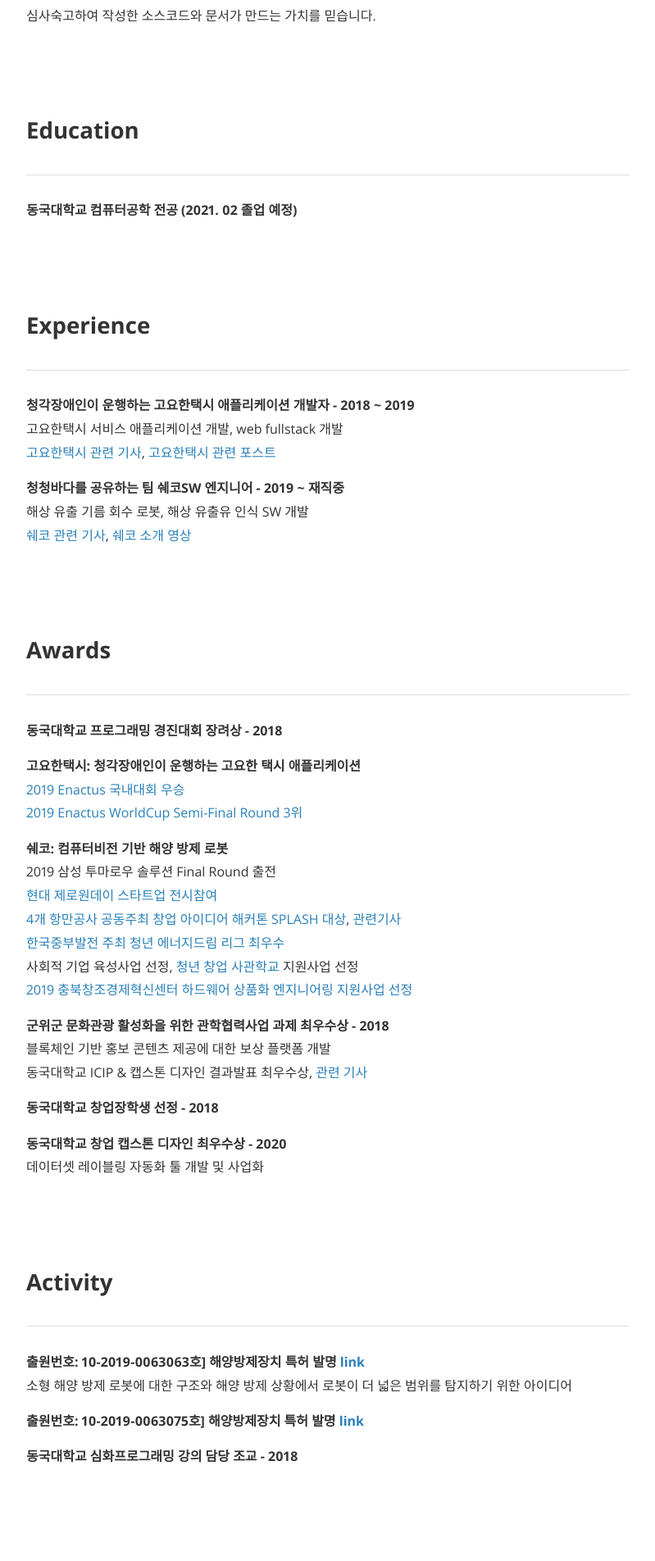
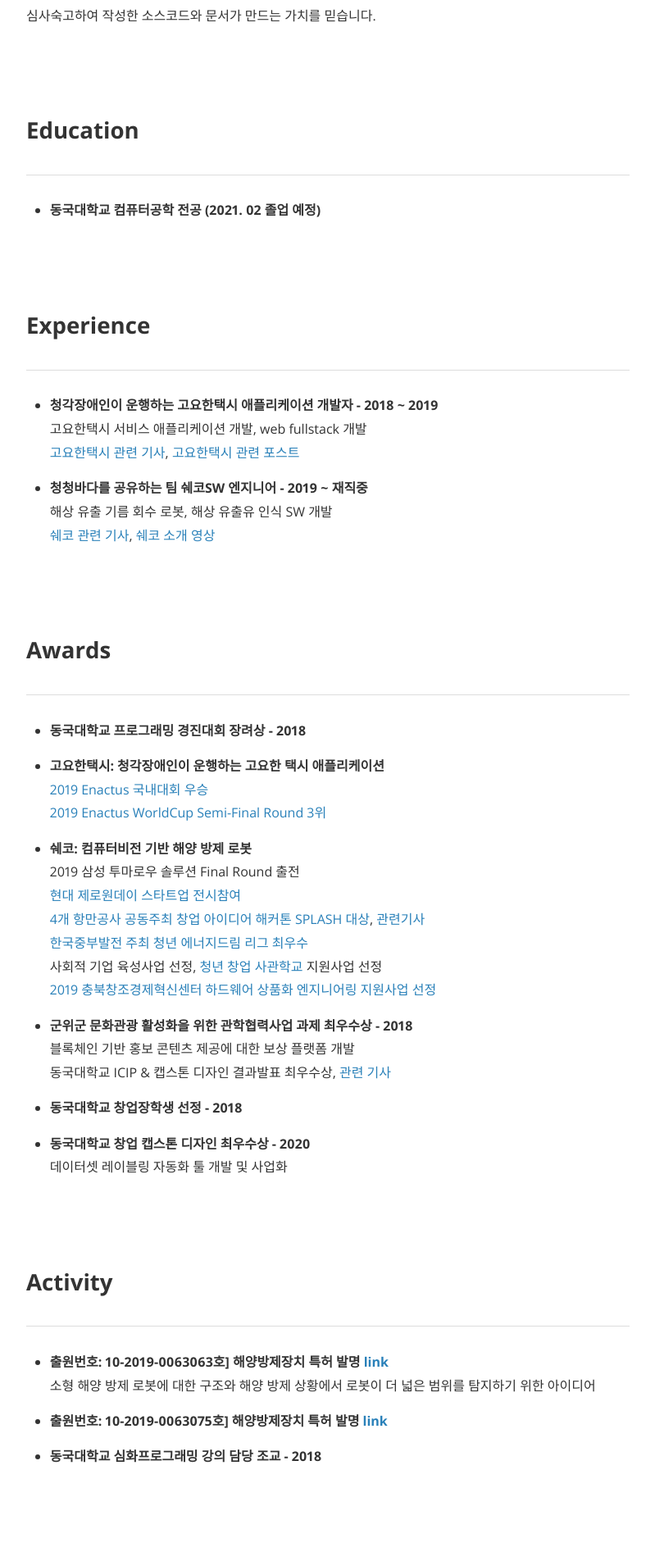
Before and after one commit to injae-kim/injae-kim.github.io, a Jekyll site: the page built from about.md, in a window 1280 px wide. Shown: the part 1121-3025 px from the top of the page at 82% size, without its empty margins (240-1039 px from the left). Built offline with Jekyll 4.4.1, drawn with Linux system fonts in a browser that asks for light colours; nearby versions of some CDN libraries; some web fonts are replaced.

Commit message:
fix post

```diff
--- a/about.md
+++ b/about.md
@@ -35,7 +35,7 @@
 
 ---
 
-**동국대학교 컴퓨터공학 전공 (2021. 02 졸업 예정)**
+- **동국대학교 컴퓨터공학 전공 (2021. 02 졸업 예정)**
 
 <br/>
 
@@ -45,11 +45,11 @@
 
 ---
 
-**청각장애인이 운행하는 고요한택시 애플리케이션 개발자 - 2018 ~ 2019**<br/>고요한택시 서비스 애플리케이션 개발, web fullstack 개발<br/>
-[고요한택시 관련 기사](http://news1.kr/articles/?3786791), [고요한택시 관련 포스트](https://blog.naver.com/kead1/221677118935)
+- **청각장애인이 운행하는 고요한택시 애플리케이션 개발자 - 2018 ~ 2019**<br/>고요한택시 서비스 애플리케이션 개발, web fullstack 개발<br/>
+  [고요한택시 관련 기사](http://news1.kr/articles/?3786791), [고요한택시 관련 포스트](https://blog.naver.com/kead1/221677118935)
 
-**청청바다를 공유하는 팀 쉐코SW 엔지니어 - 2019 ~ 재직중**<br/>해상 유출 기름 회수 로봇, 해상 유출유 인식 SW 개발<br/>
-[쉐코 관련 기사](https://www.yna.co.kr/view/AKR20190628149500065?input=1195m), [쉐코 소개 영상](https://www.youtube.com/watch?v=V6j5l5dnHDc)
+- **청청바다를 공유하는 팀 쉐코SW 엔지니어 - 2019 ~ 재직중**<br/>해상 유출 기름 회수 로봇, 해상 유출유 인식 SW 개발<br/>
+  [쉐코 관련 기사](https://www.yna.co.kr/view/AKR20190628149500065?input=1195m), [쉐코 소개 영상](https://www.youtube.com/watch?v=V6j5l5dnHDc)
 
 <br/>
 
@@ -59,28 +59,28 @@
 
 ---
 
-**동국대학교 프로그래밍 경진대회 장려상 - 2018**
+- **동국대학교 프로그래밍 경진대회 장려상 - 2018**
 
-**고요한택시: 청각장애인이 운행하는 고요한 택시 애플리케이션**<br/>
-[2019 Enactus 국내대회 우승](https://www.venturesquare.net/786727)<br/>
-[2019 Enactus WorldCup Semi-Final Round 3위](https://enactus.org/worldcup/results-2014/)
+- **고요한택시: 청각장애인이 운행하는 고요한 택시 애플리케이션**<br/>
+  [2019 Enactus 국내대회 우승](https://www.venturesquare.net/786727)<br/>
+  [2019 Enactus WorldCup Semi-Final Round 3위](https://enactus.org/worldcup/results-2014/)
 
-**쉐코: 컴퓨터비전 기반 해양 방제 로봇**<br/>
-2019 삼성 투마로우 솔루션 Final Round 출전<br/>
-[현대 제로원데이 스타트업 전시참여](http://zer01neday.com/929/)<br/>
-[4개 항만공사 공동주최 창업 아이디어 해커톤 SPLASH 대상](https://injae-kim.github.io/assets/about_me/항만공사해커톤.jpg), [관련기사](http://ilyo.co.kr/?ac=article_view&entry_id=348400)<br/>
-[한국중부발전 주최 청년 에너지드림 리그 최우수](https://injae-kim.github.io/assets/about_me/중부발전에너지드림리그.jpg)<br/>
-사회적 기업 육성사업 선정, [청년 창업 사관학교](https://www.venturesquare.net/794557) 지원사업 선정<br/>
-[2019 충북창조경제혁신센터 하드웨어 상품화 엔지니어링 지원사업 선정](https://www.youtube.com/watch?v=V6j5l5dnHDc)
+- **쉐코: 컴퓨터비전 기반 해양 방제 로봇**<br/>
+  2019 삼성 투마로우 솔루션 Final Round 출전<br/>
+  [현대 제로원데이 스타트업 전시참여](http://zer01neday.com/929/)<br/>
+  [4개 항만공사 공동주최 창업 아이디어 해커톤 SPLASH 대상](https://injae-kim.github.io/assets/about_me/항만공사해커톤.jpg), [관련기사](http://ilyo.co.kr/?ac=article_view&entry_id=348400)<br/>
+  [한국중부발전 주최 청년 에너지드림 리그 최우수](https://injae-kim.github.io/assets/about_me/중부발전에너지드림리그.jpg)<br/>
+  사회적 기업 육성사업 선정, [청년 창업 사관학교](https://www.venturesquare.net/794557) 지원사업 선정<br/>
+  [2019 충북창조경제혁신센터 하드웨어 상품화 엔지니어링 지원사업 선정](https://www.youtube.com/watch?v=V6j5l5dnHDc)
 
-**군위군 문화관광 활성화을 위한 관학협력사업 과제 최우수상 - 2018**<br/>
-블록체인 기반 홍보 콘텐츠 제공에 대한 보상 플랫폼 개발<br/>
-동국대학교 ICIP & 캡스톤 디자인 결과발표 최우수상, [관련 기사](https://www.kyongbuk.co.kr/news/articleView.html?idxno=1049167)
+- **군위군 문화관광 활성화을 위한 관학협력사업 과제 최우수상 - 2018**<br/>
+  블록체인 기반 홍보 콘텐츠 제공에 대한 보상 플랫폼 개발<br/>
+  동국대학교 ICIP & 캡스톤 디자인 결과발표 최우수상, [관련 기사](https://www.kyongbuk.co.kr/news/articleView.html?idxno=1049167)
 
-**동국대학교 창업장학생 선정 - 2018**
+- **동국대학교 창업장학생 선정 - 2018**
 
-**동국대학교 창업 캡스톤 디자인 최우수상 - 2020**<br/>
-데이터셋 레이블링 자동화 툴 개발 및 사업화
+- **동국대학교 창업 캡스톤 디자인 최우수상 - 2020**<br/>
+  데이터셋 레이블링 자동화 툴 개발 및 사업화
 
 <br/>
 
@@ -90,12 +90,12 @@
 
 ---
 
-**출원번호: 10-2019-0063063호] 해양방제장치 특허 발명 [link](https://doi.org/10.8080/1020190063063)**<br/>
-소형 해양 방제 로봇에 대한 구조와 해양 방제 상황에서 로봇이 더 넓은 범위를 탐지하기 위한 아이디어
+- **출원번호: 10-2019-0063063호] 해양방제장치 특허 발명 [link](https://doi.org/10.8080/1020190063063)**<br/>
+  소형 해양 방제 로봇에 대한 구조와 해양 방제 상황에서 로봇이 더 넓은 범위를 탐지하기 위한 아이디어
 
-**출원번호: 10-2019-0063075호] 해양방제장치 특허 발명 [link](https://doi.org/10.8080/1020190063075)**
+- **출원번호: 10-2019-0063075호] 해양방제장치 특허 발명 [link](https://doi.org/10.8080/1020190063075)**
 
-**동국대학교 심화프로그래밍 강의 담당 조교 - 2018**
+- **동국대학교 심화프로그래밍 강의 담당 조교 - 2018**
 
 <br/>
 
@@ -105,14 +105,14 @@
 
 ---
 
-**오픈소스 Phaser.js 를 이용한 멀티 플레이 웹 게임 개발 - 2018**<br/>
-WebGL 기반 오픈소스 웹 게임 엔진인 Phaser.js 와 node.js, socket 통신을 사용한 멀티 플레이 웹 게임 개발
+- **오픈소스 Phaser.js 를 이용한 멀티 플레이 웹 게임 개발 - 2018**<br/>
+  WebGL 기반 오픈소스 웹 게임 엔진인 Phaser.js 와 node.js, socket 통신을 사용한 멀티 플레이 웹 게임 개발
 
-**문서 스캔본 상하 반전 여부 탐지 알고리즘 연구 - 2019 [pdf](https://injae-kim.github.io/assets/about_me/2019-2학기_개별연구_최종보고서.pdf)**<br/>
-한글의 자음, 모음의 형태학적 특징의 분석에 기반한 문서 스캔본 상하 반전 여부 탐지 알고리즘 개발
+- **문서 스캔본 상하 반전 여부 탐지 알고리즘 연구 - 2019 [pdf](https://injae-kim.github.io/assets/about_me/2019-2학기_개별연구_최종보고서.pdf)**<br/>
+  한글의 자음, 모음의 형태학적 특징의 분석에 기반한 문서 스캔본 상하 반전 여부 탐지 알고리즘 개발
 
-**해상 유출 기름 탐지 알고리즘 연구 - 2019 ~ 진행중**<br/>
-해상 기름 유출 사고 발생시 해상 유출유를 탐지하는 센서와 알고리즘에 대한 연구와 개발, 소형 방제 로봇 개발
+- **해상 유출 기름 탐지 알고리즘 연구 - 2019 ~ 진행중**<br/>
+  해상 기름 유출 사고 발생시 해상 유출유를 탐지하는 센서와 알고리즘에 대한 연구와 개발, 소형 방제 로봇 개발
 
 <br/>
 
```
